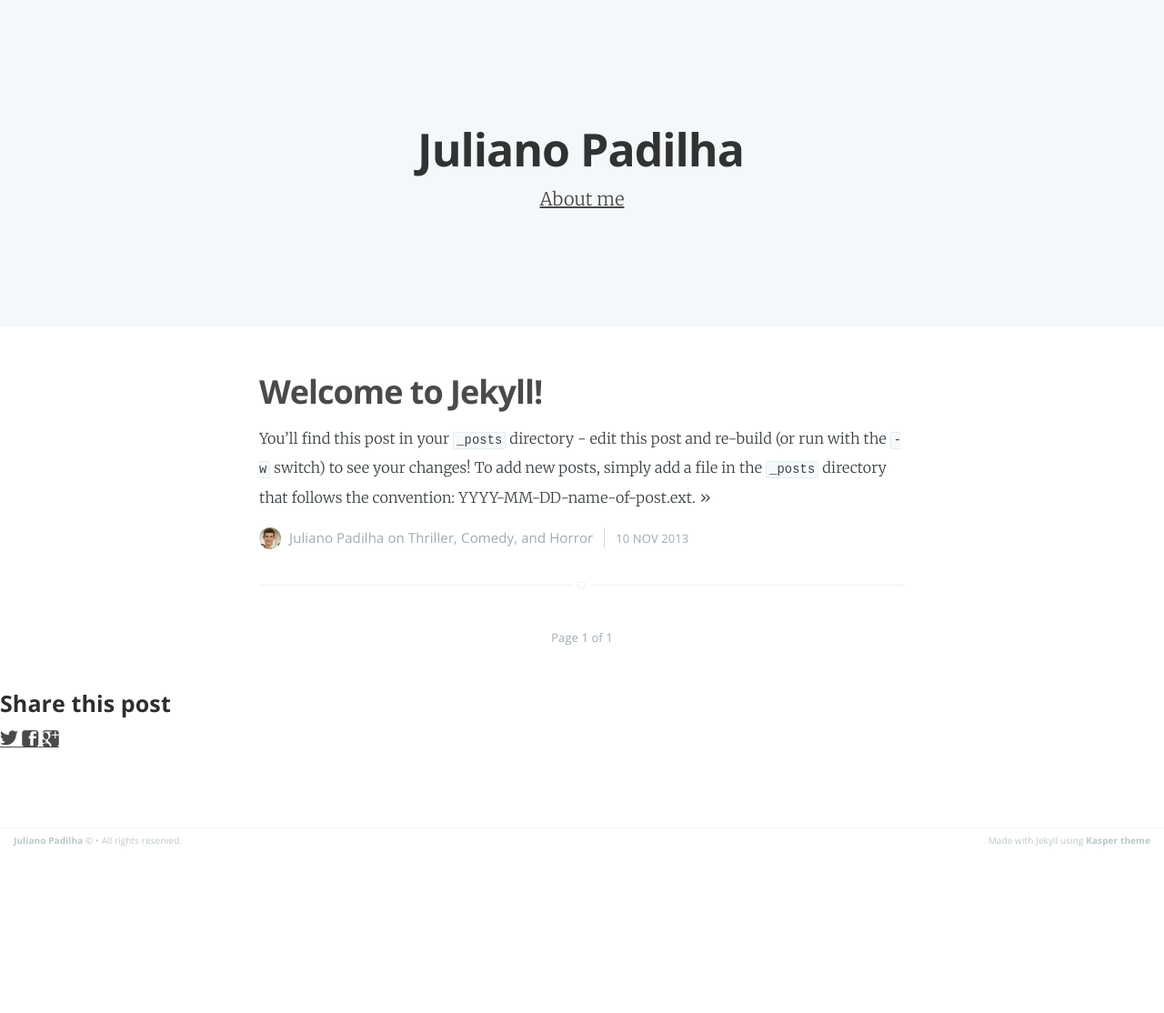
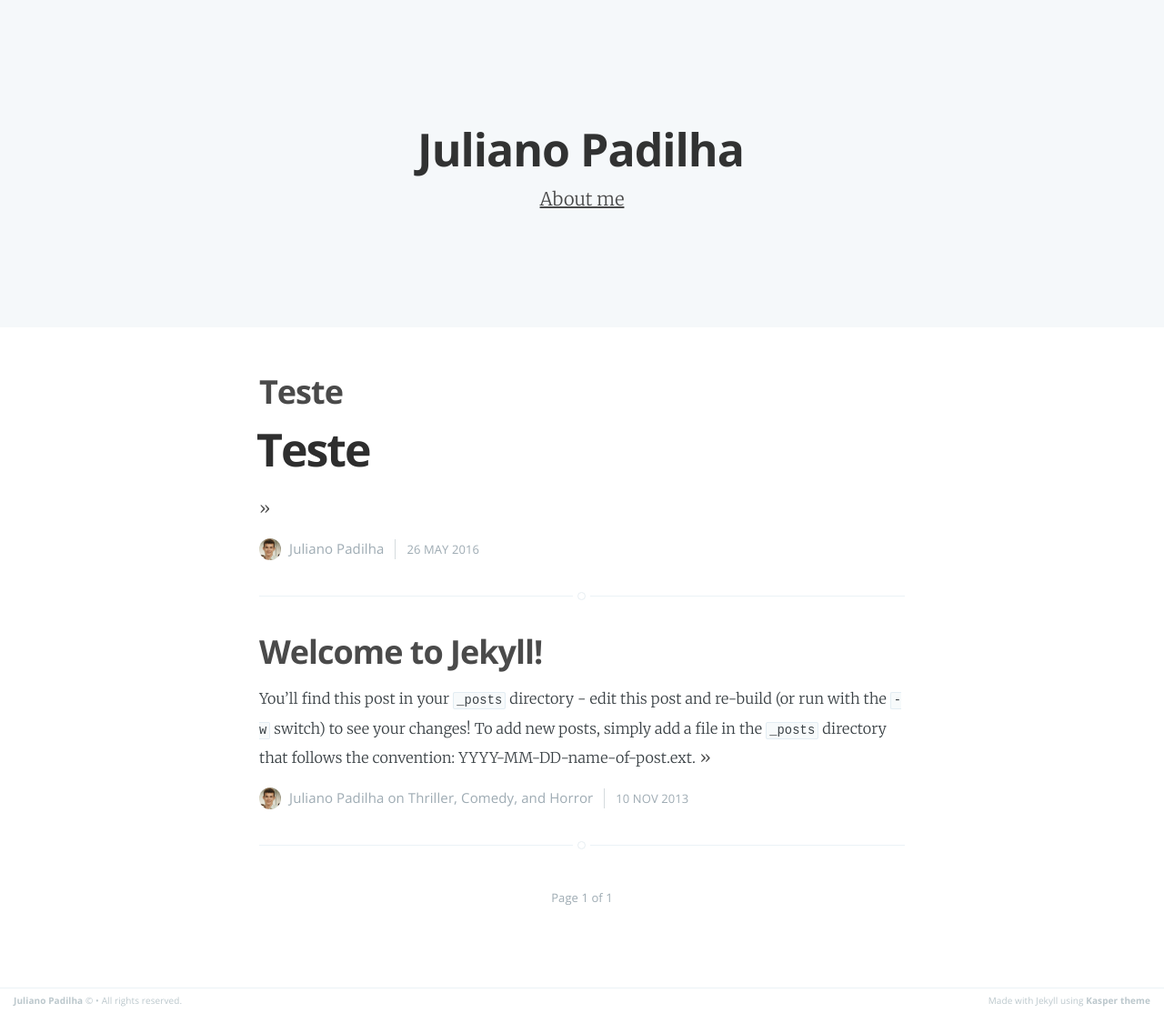
Before and after one commit to JulianoPadilha/julianopadilha.github.io, a Jekyll site: the page built from index.html, in a window 1280 px wide. Shown: the whole page at 91% size. Built offline with Jekyll 4.4.1, drawn with Linux system fonts in a browser that asks for light colours; the list of posts is cut into pages by our own code; before the commit the page ends 938 px from its top, so only the background shows below that.

Commit message:
New post

```diff
--- /dev/null
+++ b/_posts/2016-05-26-Teste.html
@@ -0,0 +1 @@
+<h1>Teste</h1>
--- a/index.html
+++ b/index.html
@@ -77,6 +77,4 @@ about: 'about.html'
 
     {% include pagination.html %}
 
-    {% include share.html %}
-
 </main>
```
